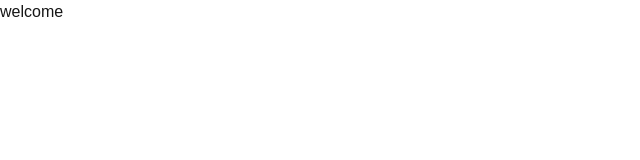
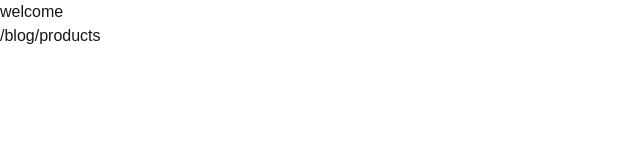
Before and after one commit to damienteng23/VerticalSliceArchitecture, a Next.js app in the folder dashboard.ui/: page / in a window 1280 px wide. Shown: the top 160 px of the page, without its empty margins (0-640 px from the left). Built offline with nearby package versions, Linux system fonts and the light colour scheme.

Commit message:
route links components

```diff
--- a/dashboard.ui/src/app/page.tsx
+++ b/dashboard.ui/src/app/page.tsx
@@ -1,5 +1,11 @@
+import Link from "next/link";
+
 export default function Home() {
   return (
-    <h1>welcome</h1>
-  )
+    <>
+      <h1>welcome</h1>
+      <Link href="/blog">/blog</Link>
+      <Link href="/products">/products</Link>
+    </>
+  );
 }
--- a/dashboard.ui/src/app/products/page.tsx
+++ b/dashboard.ui/src/app/products/page.tsx
@@ -1,5 +1,10 @@
+import Link from "next/link";
+
 export default function Products() {
   return (
-    <h1>products page</h1>
-  )
+    <>
+      <h1>products page</h1>
+      <Link href="/">/home</Link>
+    </>
+  );
 }
```
